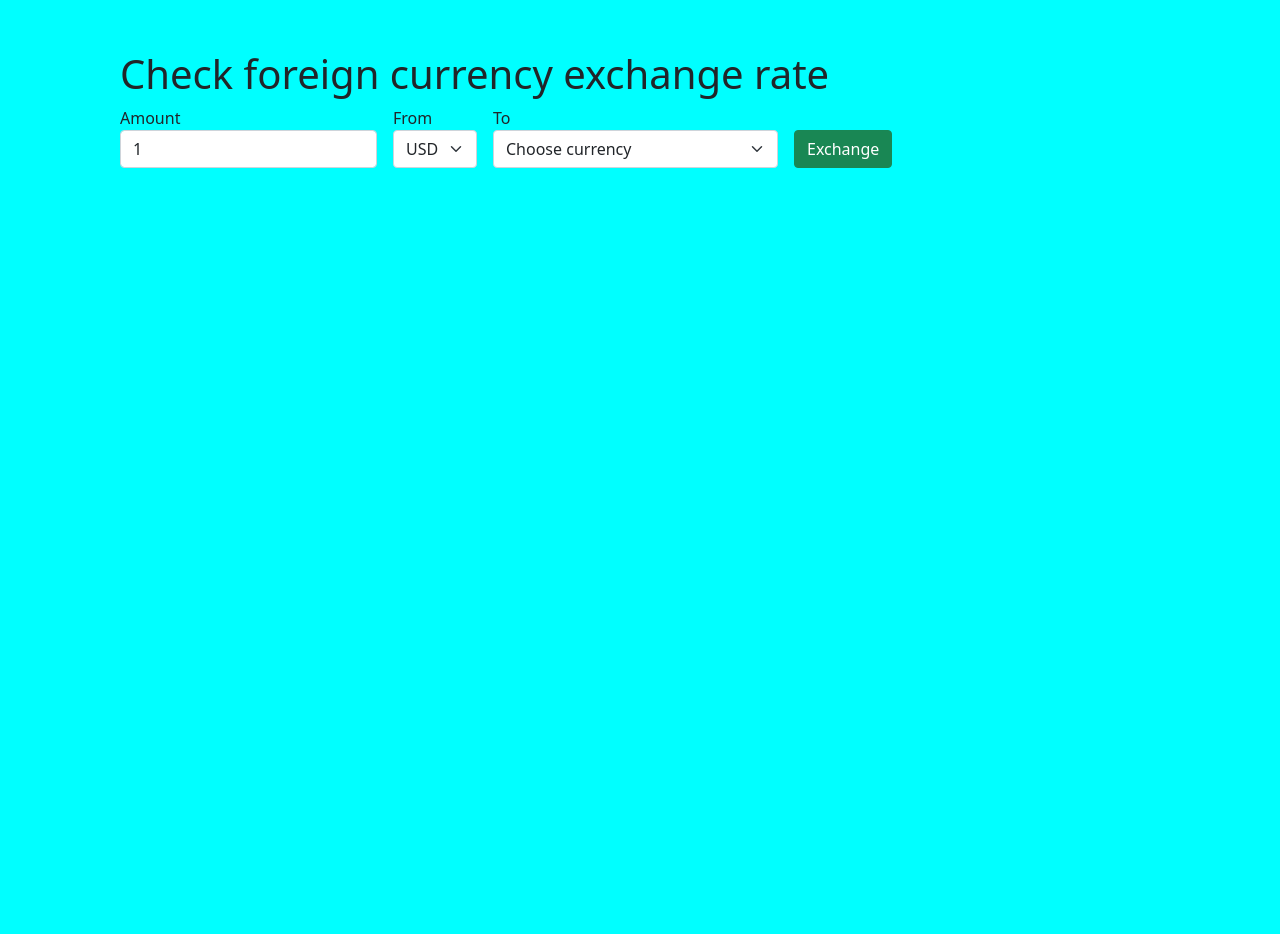
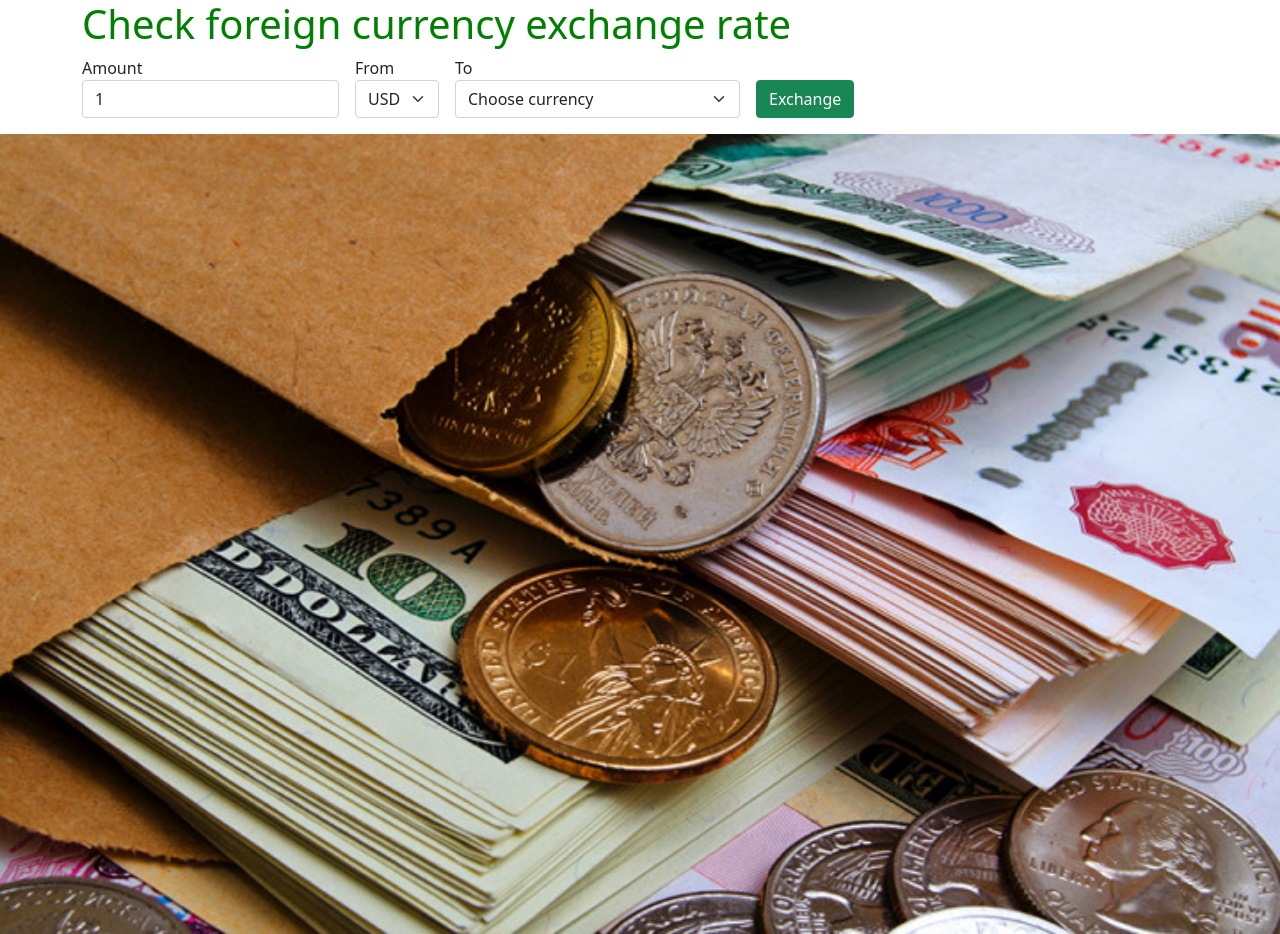
Before and after one commit to vzubarieva/currency-exchanger, a website built with webpack: page src/index.html in a window 1280 px wide. Before the commit the page ends 800 px from the top, so only its background shows below. Built offline with nearby package versions, Linux system fonts and the light colour scheme.

Commit message:
add styles with image

```diff
--- a/src/css/styles.css
+++ b/src/css/styles.css
@@ -1,9 +1,10 @@
-body {
-  background-color: aqua;
+.image {
+  background: #fff url('../../assets/image/t.jpg') no-repeat fixed center ;
+  background-size: cover;
+  height: 100%;
+  width: 100%;
 }
 
-.container {
-  text-align: left;
-  padding: 50px;
-  margin: auto;
+h1 {
+  color: green
 }
--- a/src/index.html
+++ b/src/index.html
@@ -6,7 +6,7 @@
 
 <body>
   <div class="container">
-    <h1>Check foreign currency exchange rate</h1>
+    <h1 color="green">Check foreign currency exchange rate</h1>
     <form class="row gy-2 gx-3 align-items-center">
       <div class="col-auto">
         <label class="" for="amount">Amount</label>
@@ -37,6 +37,8 @@
     <div class="showErrors text-danger fw-bold"></div>
     <div class="showResult fw-bold"></div>
   </div>
+
+  <div class="image"></div>
 </body>
 
 </html>
```
Also changed, not shown: assets/image/currency-notes.png (added), assets/image/t.jpg (added).
